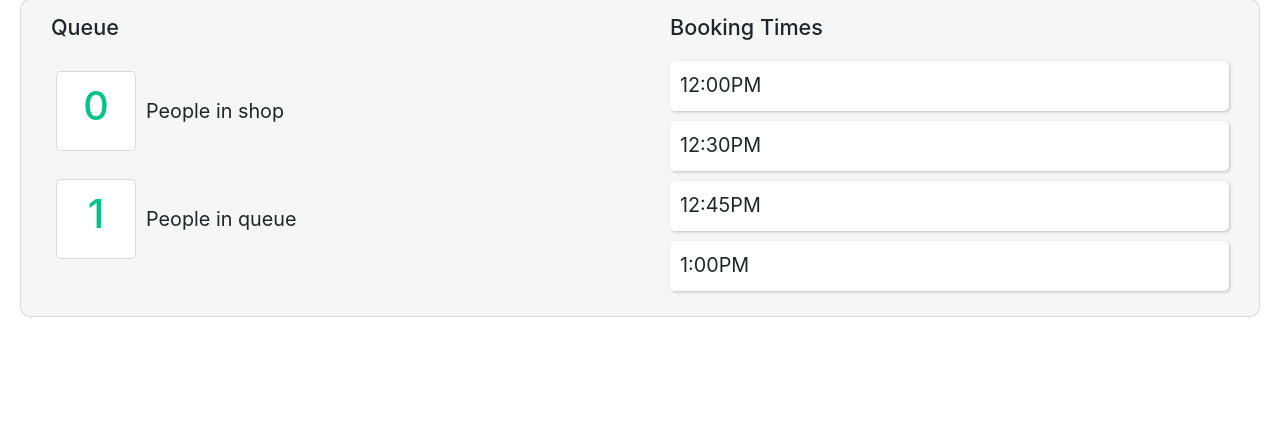
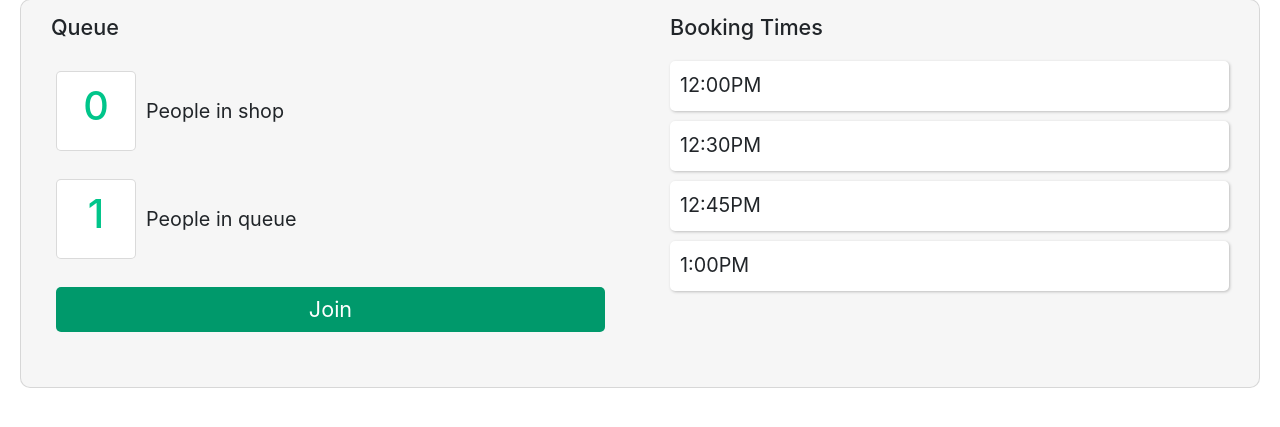
Before and after one commit to charleshugochg/qbot, a Django app: page /shop/1/ in a window 1280 px wide. Shown: the part 310-737 px from the top of the page. Run offline with Django 3.2, Linux system fonts and the light colour scheme; tables that the repository leaves empty hold one stand-in row (values such as "Sample post"); grey boxes marked "Sample" are stand-in pictures; some libraries are stand-ins or nearby versions.

Commit message:
add join btn

```diff
--- a/mainapp/static/mainapp/css/style.css
+++ b/mainapp/static/mainapp/css/style.css
@@ -219,6 +219,27 @@ html {
     font-size: 110%;
 }
 
+.join-btn {
+    margin: 10px 20px 40px 20px;
+    display: block;
+    font-size: 120%;
+    text-align: center;
+    padding: 5px;
+    text-decoration: none;
+    color: rgb(255, 255, 255);
+    background-color:rgb(0, 153, 107);
+    border: 1px solid transparent;
+    border-radius: 5px;
+    transition: color 0.2s, border 0.2s, background-color 0.2s;
+}
+
+.join-btn:hover {
+    text-decoration: none;
+    color: rgb(0, 153, 107);
+    border: 1px solid rgb(0, 153, 107);
+    background-color: inherit;
+}
+
 
 /* ------------------------- */
 /* Shop Profile View */
--- a/mainapp/templates/mainapp/shop.html
+++ b/mainapp/templates/mainapp/shop.html
@@ -30,6 +30,7 @@
                 <p class="counter-text">{{ in_queue }}</p>
                 <p class="counter-info">People in queue</p>
               </div>
+              <a href="#" class="join-btn">Join</a>
             </div>
 
             <div class="quebook-info col-sm-6 no-gutters">
--- a/mainapp/views.py
+++ b/mainapp/views.py
@@ -76,7 +76,7 @@ def shop(request, shop_id):
 
 def shop_profile(request):
     if not request.user.is_authenticated:
-        context = {"message": "Please create a shop profile, before you edit!"}
+        context = {"message": "Please create an owner account!"}
         return render(request, "mainapp/shop_profile.html", context)
 
     user = request.user
```
